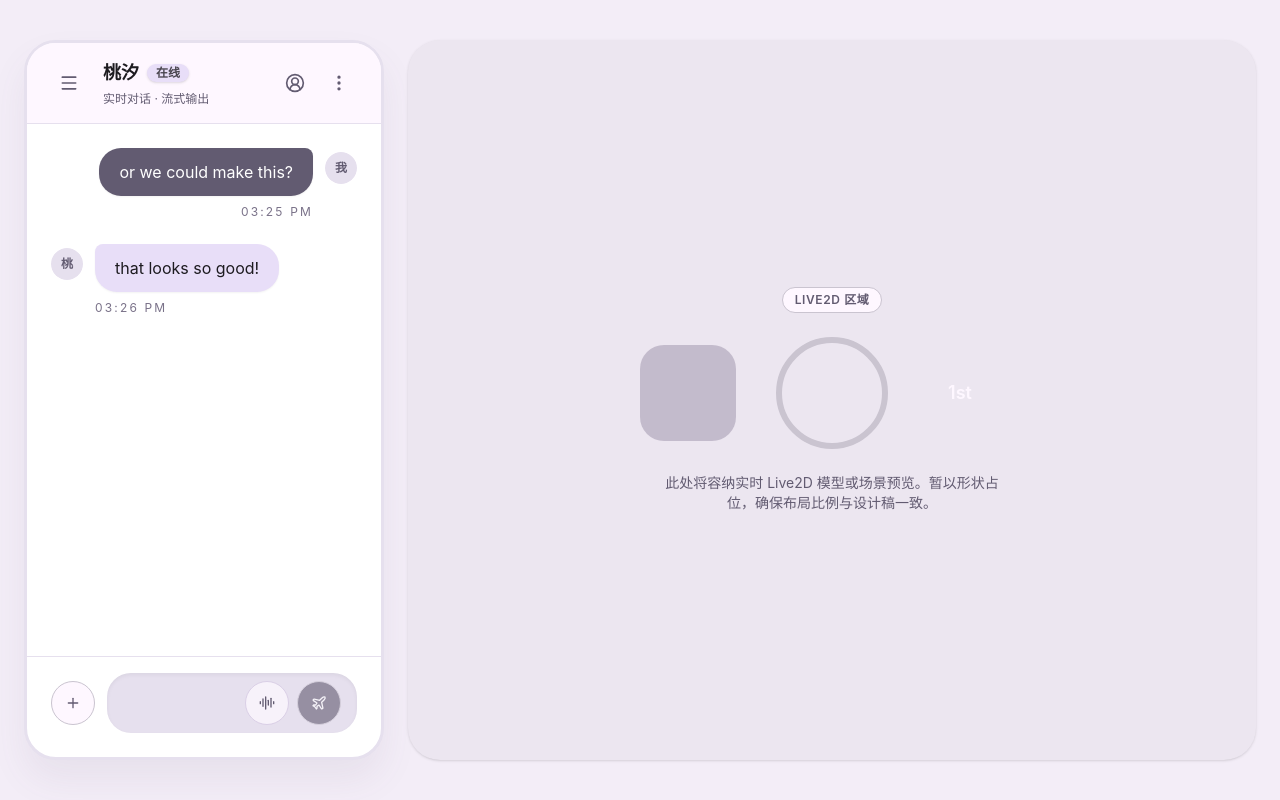
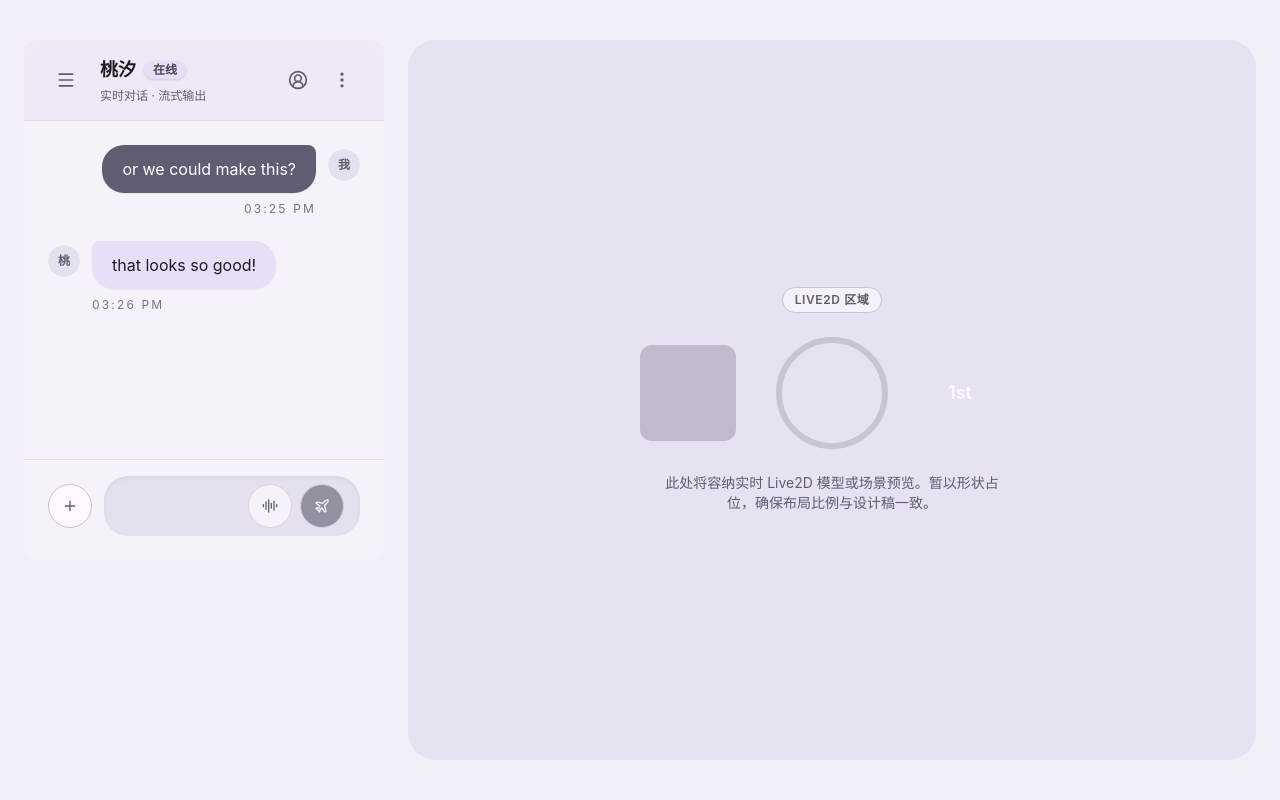
Before and after one commit to pixelsama/Free-Agent-Vtuber, a React (Vite) app in the folder frontend/: page / in a window 1280 px wide. Built offline with nearby package versions, Linux system fonts and the light colour scheme.

Commit message:
style: switch chat layout to flat rectangles

```diff
--- a/frontend/src/features/chat/components/chat-shell.tsx
+++ b/frontend/src/features/chat/components/chat-shell.tsx
@@ -3,7 +3,6 @@ import { Menu, MoreVertical, UserCircle2 } from 'lucide-react'
 
 import { Badge } from '@/components/ui/badge'
 import { Button } from '@/components/ui/button'
-import { Card } from '@/components/ui/card'
 import { ScrollArea } from '@/components/ui/scroll-area'
 import { Separator } from '@/components/ui/separator'
 import { Tooltip, TooltipContent, TooltipTrigger } from '@/components/ui/tooltip'
@@ -26,8 +25,8 @@ export function ChatShell() {
   }, [messages])
 
   return (
-    <Card className="flex h-full min-h-[520px] flex-col rounded-[32px] border-[3px] border-[#E6E0EE] bg-[#FFFFFF] shadow-[0px_20px_36px_rgba(98,91,113,0.08)]">
-      <div className="flex items-center justify-between rounded-t-[28px] bg-[#FEF7FF] px-6 py-4">
+    <div className="flex min-h-[520px] flex-1 flex-col rounded-xl bg-[#F7F2FA]">
+      <div className="flex items-center justify-between rounded-t-xl bg-[#F0E7F7] px-6 py-4">
         <div className="flex items-center gap-4">
           <Button size="icon" variant="ghost" className="h-9 w-9 rounded-full text-[#625B71] hover:bg-[#E8DEF8]">
             <Menu className="h-5 w-5" />
@@ -60,7 +59,7 @@ export function ChatShell() {
         </div>
       </div>
 
-      <Separator className="bg-[#E6E0EE]" />
+      <Separator className="bg-[#E3DAEE]" />
 
       <div className="flex flex-1 flex-col overflow-hidden">
         <ScrollArea className="h-full flex-1 px-6 py-6">
@@ -70,11 +69,11 @@ export function ChatShell() {
             ))}
           </div>
         </ScrollArea>
-        <Separator className="bg-[#E6E0EE]" />
+        <Separator className="bg-[#E3DAEE]" />
         <div className="px-6 pb-6 pt-4">
           <MessageComposer />
         </div>
       </div>
-    </Card>
+    </div>
   )
 }
--- a/frontend/src/features/chat/components/live2d-placeholder.tsx
+++ b/frontend/src/features/chat/components/live2d-placeholder.tsx
@@ -1,40 +1,39 @@
 import { cn } from '@/lib/utils'
 import { Badge } from '@/components/ui/badge'
-import { Card } from '@/components/ui/card'
 
 interface Live2DPlaceholderProps {
   readonly className?: string
 }
 
 /**
- * Placeholder for the future Live2D canvas, styled to mirror the Figma prototype.
+ * Placeholder for the future Live2D canvas，采用扁平矩形布局以便替换为真实渲染区域。
  */
 export function Live2DPlaceholder({ className }: Live2DPlaceholderProps = {}) {
   return (
-    <Card
+    <div
       className={cn(
-        'flex h-full min-h-[560px] flex-col items-center justify-center rounded-[32px] border-none bg-[#ECE6F0] p-12',
+        'flex h-full min-h-[560px] flex-1 flex-col rounded-lg bg-[#E8E1F2] p-12',
         className
       )}
     >
       <div className="flex flex-1 flex-col items-center justify-center gap-6 text-center text-muted-foreground">
         <Badge
           variant="outline"
-          className="rounded-full border-[#CAC4D0] bg-[#FEF7FF] px-3 py-1 text-xs uppercase tracking-wider text-[#625B71]"
+          className="rounded-md border-[#CAC4D0] bg-[#F6F0FA] px-3 py-1 text-xs uppercase tracking-wider text-[#625B71]"
         >
           Live2D 区域
         </Badge>
         <div className="grid grid-cols-3 items-center gap-6 text-[#B9B1C3]">
-          <div className="h-24 w-24 rounded-3xl bg-current opacity-80" />
+          <div className="h-24 w-24 rounded-xl bg-current opacity-80" />
           <div className="h-28 w-28 rounded-full border-[6px] border-current/60" />
           <div className="flex h-24 w-24 items-center justify-center rounded-full bg-current/60 text-lg font-semibold text-[#FEF7FF]">
             1st
           </div>
         </div>
-        <p className="max-w-[340px] text-sm text-[#625B71]">
+        <p className="max-w-[360px] text-sm text-[#625B71]">
           此处将容纳实时 Live2D 模型或场景预览。暂以形状占位，确保布局比例与设计稿一致。
         </p>
       </div>
-    </Card>
+    </div>
   )
 }
```
